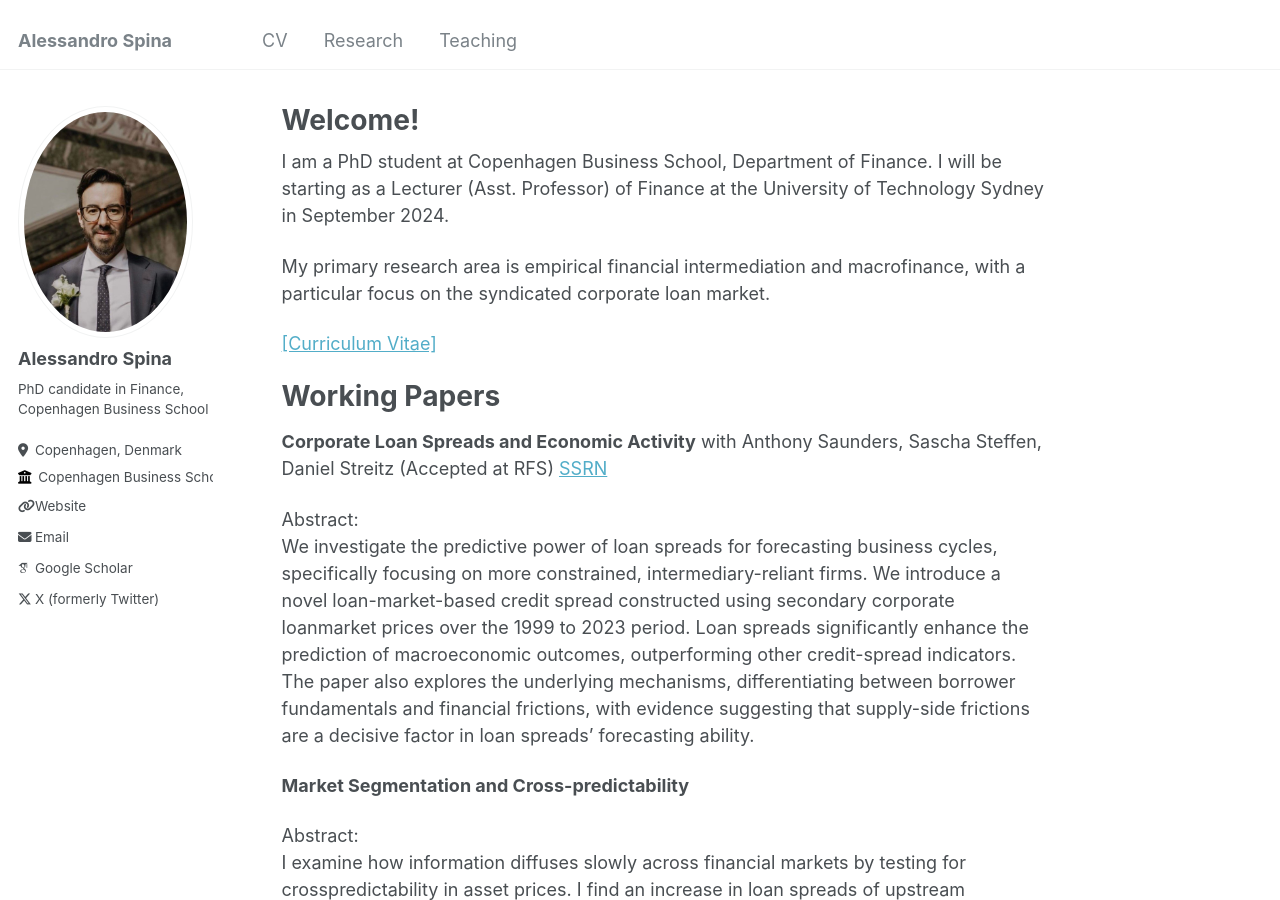
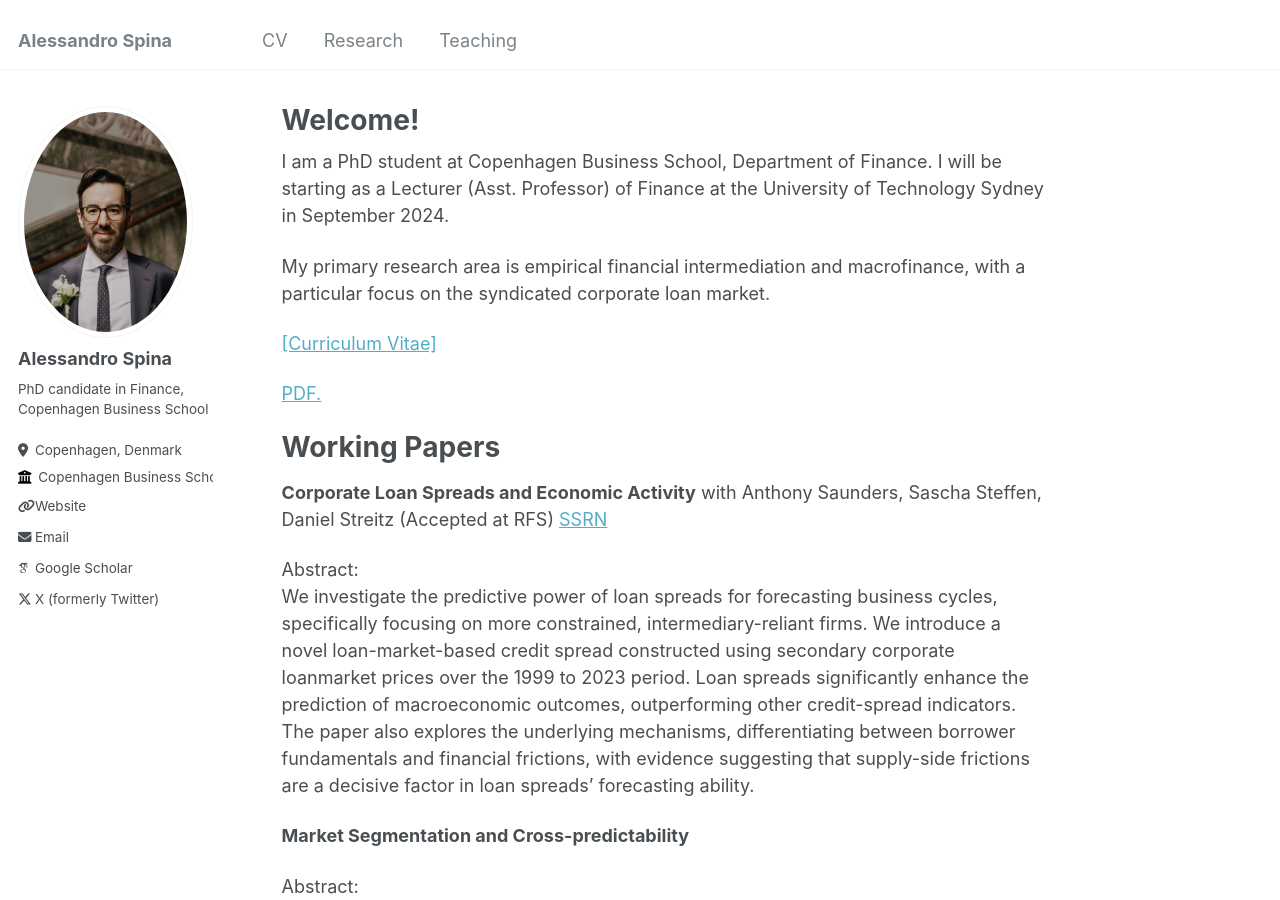
Before and after one commit to aspi6246/aspi6246.github.io, a Jekyll site: the page built from _pages/about.md, in a window 1280 px wide and 900 px high. Built offline with Jekyll 4.4.1, drawn with Linux system fonts in a browser that asks for light colours; some web fonts are replaced.

Commit message:
Update about.md

```diff
--- a/_pages/about.md
+++ b/_pages/about.md
@@ -14,7 +14,7 @@ My primary research area is empirical financial intermediation and macrofinance,
 
 [[Curriculum Vitae]]({{ site.baseurl }}{/files/Alessandro_CV_July2023.pdf})
 
-
+<a href="aspi6246.github.io/files/Alessandro_CV_July2023.pdf" target="_blank">PDF.</a>
 
 
 Working Papers
```
